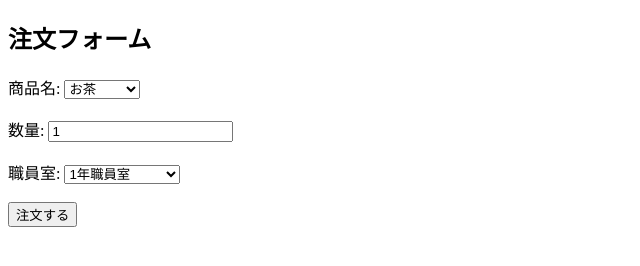
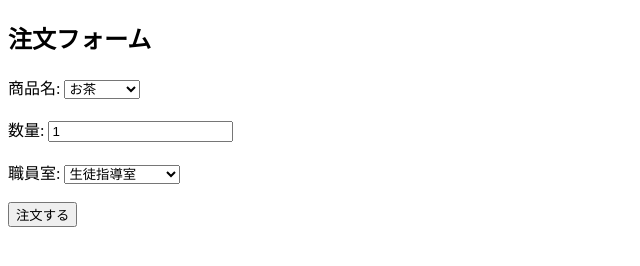
Before and after one commit to katube11/order-form, a plain HTML site: page index.html in a window 1280 px wide. Shown: the full height of the page, 0-640 px from the left. Drawn offline with Linux system fonts and the light colour scheme.

Commit message:
Update index.html

```diff
--- a/index.html
+++ b/index.html
@@ -23,9 +23,9 @@
 
   <label>職員室:
     <select id="room">
-      <option value="1年職員室">1年職員室</option>
-      <option value="2年職員室">2年職員室</option>
-      <option value="3年職員室">3年職員室</option>
+      <option value="1年職員室">生徒指導室</option>
+      <option value="2年職員室">商業センター</option>
+      <option value="3年職員室">進路指導室</option>
       <option value="職員室（本部）">職員室（本部）</option>
     </select>
   </label><br><br>
```
